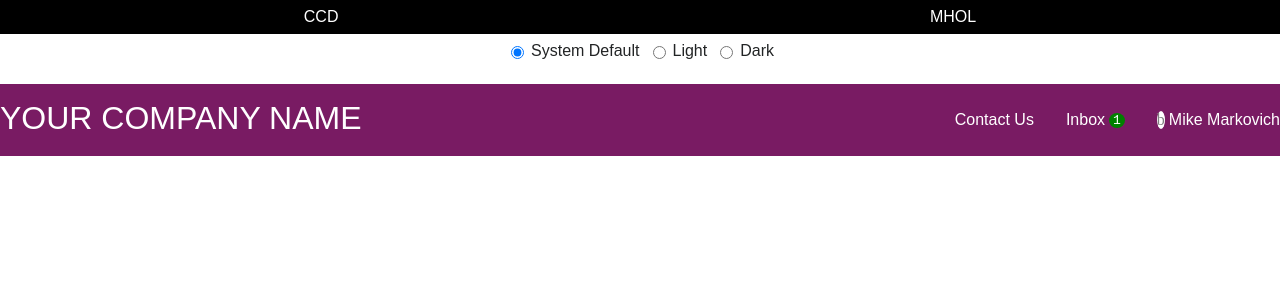
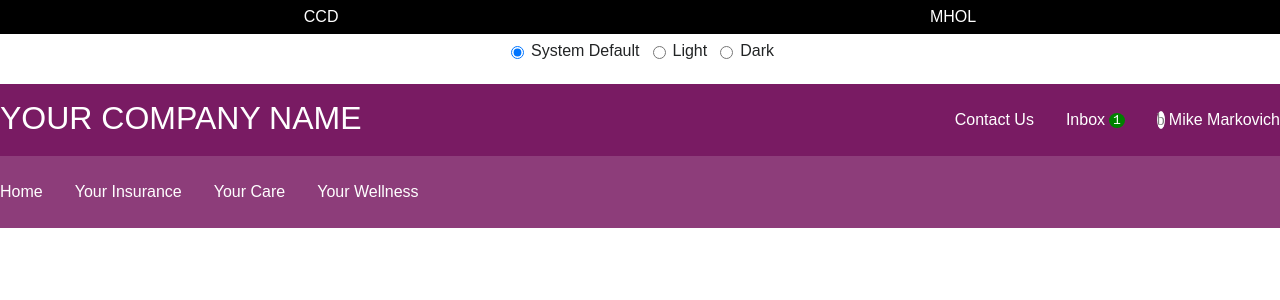
Before and after one commit to mikemarkovich/stackblitz-starters-9dtuvr, an Angular app: page /mhol in a window 1280 px wide. Shown: the top 300 px of the page. Built offline with nearby package versions, Linux system fonts and the light colour scheme.

Commit message:
6 files modified, 3 added

```diff
--- a/src/components/mhol/branding/branding.ts
+++ b/src/components/mhol/branding/branding.ts
@@ -2,7 +2,7 @@ import { CommonModule } from '@angular/common';
 import { Component } from '@angular/core';
 
 @Component({
-  selector: 'div[branding]',
+  selector: 'div[mhol-branding]',
   standalone: true,
   imports: [CommonModule],
   templateUrl: 'branding.html',
--- a/src/components/mhol/mhol.html
+++ b/src/components/mhol/mhol.html
@@ -1 +1,2 @@
-<div branding></div>
+<div mhol-branding></div>
+<nav mhol-nav></nav>
--- a/src/components/mhol/mhol.ts
+++ b/src/components/mhol/mhol.ts
@@ -1,11 +1,12 @@
 import { CommonModule } from '@angular/common';
 import { Component } from '@angular/core';
 import { BrandingComponent } from './branding/branding';
+import { NavComponent } from './nav/nav';
 
 @Component({
   selector: 'mhol',
   standalone: true,
-  imports: [CommonModule, BrandingComponent],
+  imports: [CommonModule, BrandingComponent, NavComponent],
   templateUrl: 'mhol.html',
   styleUrls: ['mhol.css'],
 })
--- /dev/null
+++ b/src/components/mhol/nav/nav.css
@@ -0,0 +1,22 @@
+:host {
+  display:grid;
+  grid-template:4.5rem / repeat(4, max-content);
+  gap:var(--ods-space-nav-items);
+  background-color:var(--ods-color-surface-brand-lightened);
+  position:relative;
+}
+
+:host::before {
+  content:'';
+  background-color:var(--ods-color-surface-brand);
+  position:absolute;
+  z-index:-1;
+  width:100%;
+  height:100%;
+}
+
+a {
+  display:grid;
+  align-items:center;
+  color:var(--ods-color-nav-items);
+}
--- /dev/null
+++ b/src/components/mhol/nav/nav.html
@@ -0,0 +1,4 @@
+<a href="#">Home</a>
+<a href="#">Your Insurance</a>
+<a href="#">Your Care</a>
+<a href="#">Your Wellness</a>
--- a/src/tokens/core.css
+++ b/src/tokens/core.css
@@ -67,8 +67,4 @@
   --ods-core-space-lg:1.5rem;
   --ods-core-space-xl:2rem;
   --ods-core-space-xxl:3rem;
-
-  /* utilities */
-  --ods-core-utility-zero:0;
-  --ods-core-utility-none:none;
 }
--- a/src/tokens/semantic.css
+++ b/src/tokens/semantic.css
@@ -4,6 +4,7 @@
   --ods-color-surface-root: hsl(var(--ods-core-color-pure-white));
   --ods-color-surface-root-text: hsl(var(--ods-core-color-neutral-900));
   --ods-color-surface-brand: hsl(var(--ods-core-color-primary-800));
+  --ods-color-surface-brand-lightened: hsl(var(--ods-core-color-pure-white) / 15%); /* can be color-mix at some point */
   --ods-color-nav-items:hsl(var(--ods-core-color-pure-white));
 
   /* not changing between modes */
@@ -21,7 +22,7 @@
     --ods-color-surface-root: hsl(var(--ods-core-color-neutral-900));
     --ods-color-surface-root-text: hsl(var(--ods-core-color-neutral-100)); /* may need hsl opacity here */
     --ods-color-surface-brand: hsl(var(--ods-core-color-neutral-800));
-    --ods-color-nav-items:hsl(var(--ods-core-color-neutral-100) / 50%);
+    --ods-color-nav-items:hsl(var(--ods-core-color-neutral-100), 87%);
   }
 }
 
@@ -40,5 +41,5 @@
   --ods-color-surface-root: hsl(var(--ods-core-color-neutral-900));
   --ods-color-surface-root-text: hsl(var(--ods-core-color-neutral-100)); /* may need hsl opacity here */
   --ods-color-surface-brand: hsl(var(--ods-core-color-neutral-800));
-  --ods-color-nav-items:hsl(var(--ods-core-color-neutral-100) / 50%);
+  --ods-color-nav-items:hsl(var(--ods-core-color-neutral-100), 87%);
 }
--- a/src/tokens/upmc-primitives-hsl.css
+++ b/src/tokens/upmc-primitives-hsl.css
@@ -36,7 +36,7 @@
   --purple-10: 300 43% 95%;
   /* --purple-10-hover: 300 14% 85%;  */
   /* --purple-10-pressed: 300 7% 75%;  */
-  --purple-5: 300 100% 99%;
+  --purple-05: 300 100% 99%;
   /* --purple-5-hover: 300 16% 94%;  */
   /* --purple-5-pressed: 300 6% 84%;  */
 
@@ -64,7 +64,7 @@
   --gray-10: 204 24% 96%;
   /* --gray-10-hover: 204 7% 86%;  */
   /* --gray-10-pressed: 195 3% 76%;  */
-  --gray-5: 204 100% 99%;
+  --gray-05: 204 100% 99%;
   /* --gray-5-hover: 204 14% 93%;  */
   /* --gray-5-pressed: 204 6% 83%;  */
 
@@ -92,7 +92,7 @@
   --teal-10: 166 86% 94%;
   /* --teal-10-hover: 167 29% 85%;  */
   /* --teal-10-pressed: 168 16% 75%;  */
-  --teal-5: 168 71% 97%;
+  --teal-05: 168 71% 97%;
   /* --teal-5-hover: 162 25% 92%;  */
   /* --teal-5-pressed: 165 9% 82%;  */
 
@@ -120,7 +120,7 @@
   --orange-10: 18 100% 95%;
   /* --orange-10-hover: 16 30% 85%;  */
   /* --orange-10-pressed: 15 16% 76%;  */
-  --orange-5: 18 100% 98%;
+  --orange-05: 18 100% 98%;
   /* --orange-5-hover: 18 25% 92%;  */
   /* --orange-5-pressed: 15 9% 82%;  */
 
```
Also changed, not shown: src/components/mhol/nav/nav.ts (added, +11 -0 lines).
